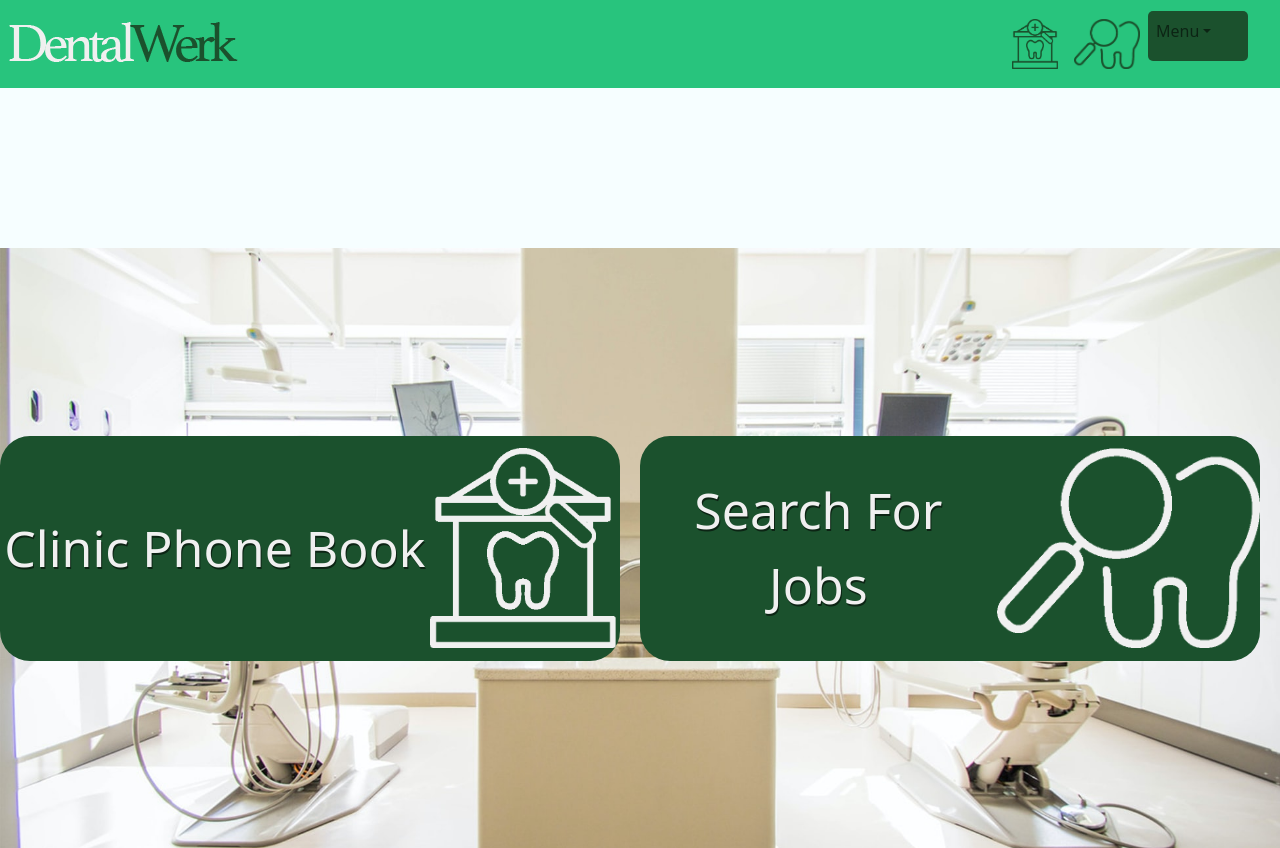
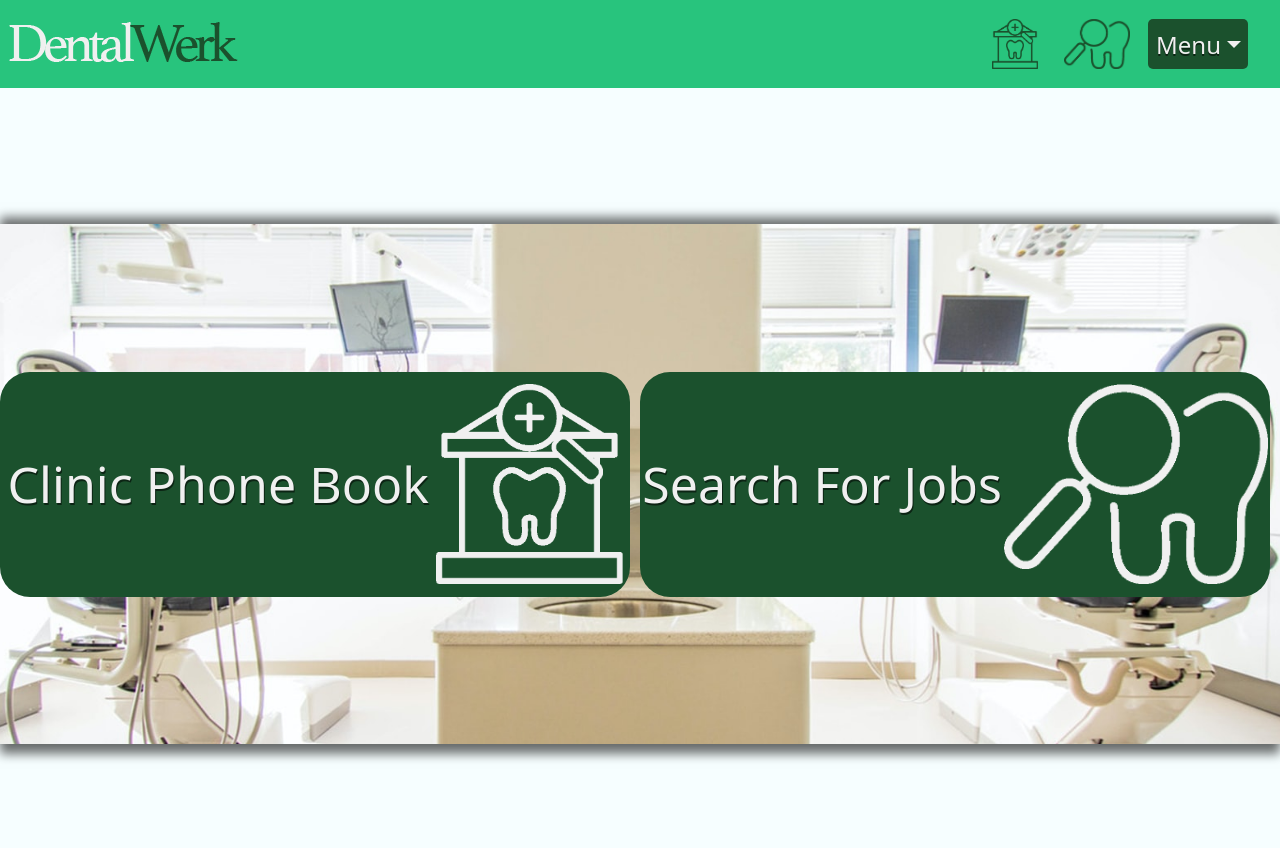
Before and after one commit to theMVPshop/nt03, a React (Create React App) app in the folder client/: page / in a window 1280 px wide. After the commit the page ends 800 px from the top, so only its background shows below. Built offline with nearby package versions, Linux system fonts and the light colour scheme.

Commit message:
Finished styling on landing page and navbar

```diff
--- a/client/src/components/Navigation.js
+++ b/client/src/components/Navigation.js
@@ -4,6 +4,7 @@ import { Nav, Navbar, NavDropdown } from 'react-bootstrap';
 import logo from '../images/DentalWerk.png';
 import clinic from '../images/GREEN-clinic-search.png';
 import search from '../images/GREEN-search.png';
+import '../css/Navigation.css';
 
 const Navigation = () => {
   return (
@@ -21,7 +22,6 @@ const Navigation = () => {
             <img src={search} alt='job search icon' />
           </Link>
           <NavDropdown
-            styles={{ color: '#f0f0f0' }}
             className='menu-button'
             title='Menu'
             id='basic-nav-dropdown'
--- a/client/src/css/Landing.css
+++ b/client/src/css/Landing.css
@@ -1,20 +1,17 @@
 .landing-container {
-  margin: auto;
-  display: flex;
-  /* justify-content: center;
-  align-items: center; */
-  margin-top: 10em;
+  margin-top: 8.5em;
 }
 
 .main-info {
   background-image: url(../images/dental-office.jpeg);
-  background-size: cover;
+  background-size: 125% 200%;
   background-position: center;
   width: 100vw;
-  height: 600px;
+  height: 65vh;
   display: flex;
   justify-content: space-evenly;
   align-items: center;
+  box-shadow: 0 10px 10px rgba(0, 0, 0, 0.558), 0 -7px 10px rgba(0, 0, 0, 0.558);
 }
 
 .search-button {
@@ -23,7 +20,7 @@
   border-radius: 30px;
   height: 225px;
   width: 750px;
-  margin-right: 20px;
+  margin-right: 10px;
   display: flex;
   justify-content: space-evenly;
   align-items: center;
--- a/client/src/css/Navigation.css
+++ b/client/src/css/Navigation.css
@@ -5,6 +5,14 @@
 
 .navbar {
   background-color: var(--primary-green);
+}
+
+.navbar-nav {
+  align-items: center;
+}
+
+.nav-link {
+  margin-right: 10px;
 }
 
 .nav-link > img {
@@ -19,9 +27,25 @@
 }
 
 .dropdown-menu {
+  min-width: 50px;
+}
+
+.dropdown-menu.show {
   background-color: var(--secondary-green);
 }
 
 a.dropdown-item {
   color: var(--primary-text-color);
 }
+
+.navbar-light .navbar-nav .nav-link,
+.navbar-light .navbar-nav .nav-link:hover,
+.navbar-light .navbar-nav .nav-link:focus {
+  color: var(--primary-text-color);
+  font-size: 24px;
+  text-shadow: 0.05px 2px rgba(0, 0, 0, 0.558);
+}
+
+.basic-nav-dropdown {
+  text-shadow: 1px 2px rgba(0, 0, 0, 0.558);
+}
```
